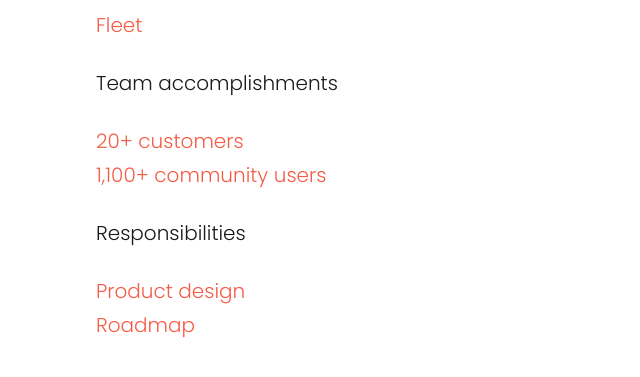
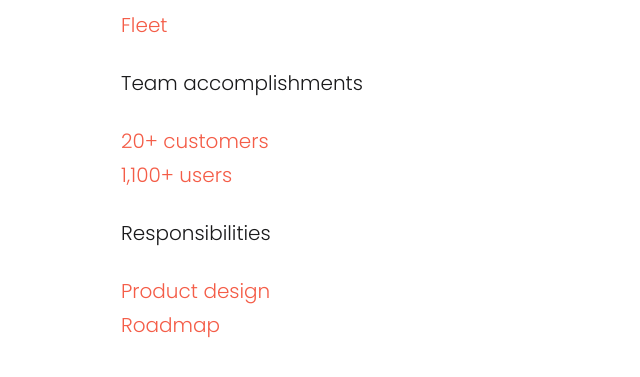
Before and after one commit to noahtalerman/noahtalerman.com, a Gatsby site: page / in a window 1280 px wide. Shown: the part 701-1078 px from the top of the page, without its empty margins (303-943 px from the left). Built offline with nearby package versions, Linux system fonts and the light colour scheme; Gatsby itself is replaced by a stand-in of ours.

Commit message:
Simplify language

```diff
--- a/src/pages/index.js
+++ b/src/pages/index.js
@@ -149,7 +149,7 @@
                 <span className="pl-sm sm:opacity-0 hover:opacity-100 peer-hover:opacity-100 text-light-text-grey dark:text-dark-text-grey">See testimonials on website</span>
             </a>
             <a className="block" href="https://osquery.slack.com/join/shared_invite/zt-1wkw5fzba-lWEyke60sjV6C4cdinFA1w#/shared-invite/email" target="_blank" rel="noreferrer">
-              <span className="peer text-red">1,100+ community users</span>
+              <span className="peer text-red">1,100+ users</span>
               <span className="pl-sm sm:opacity-0 hover:opacity-100 peer-hover:opacity-100 text-light-text-grey dark:text-dark-text-grey">See community on Slack</span>
             </a>
           </div>
```
